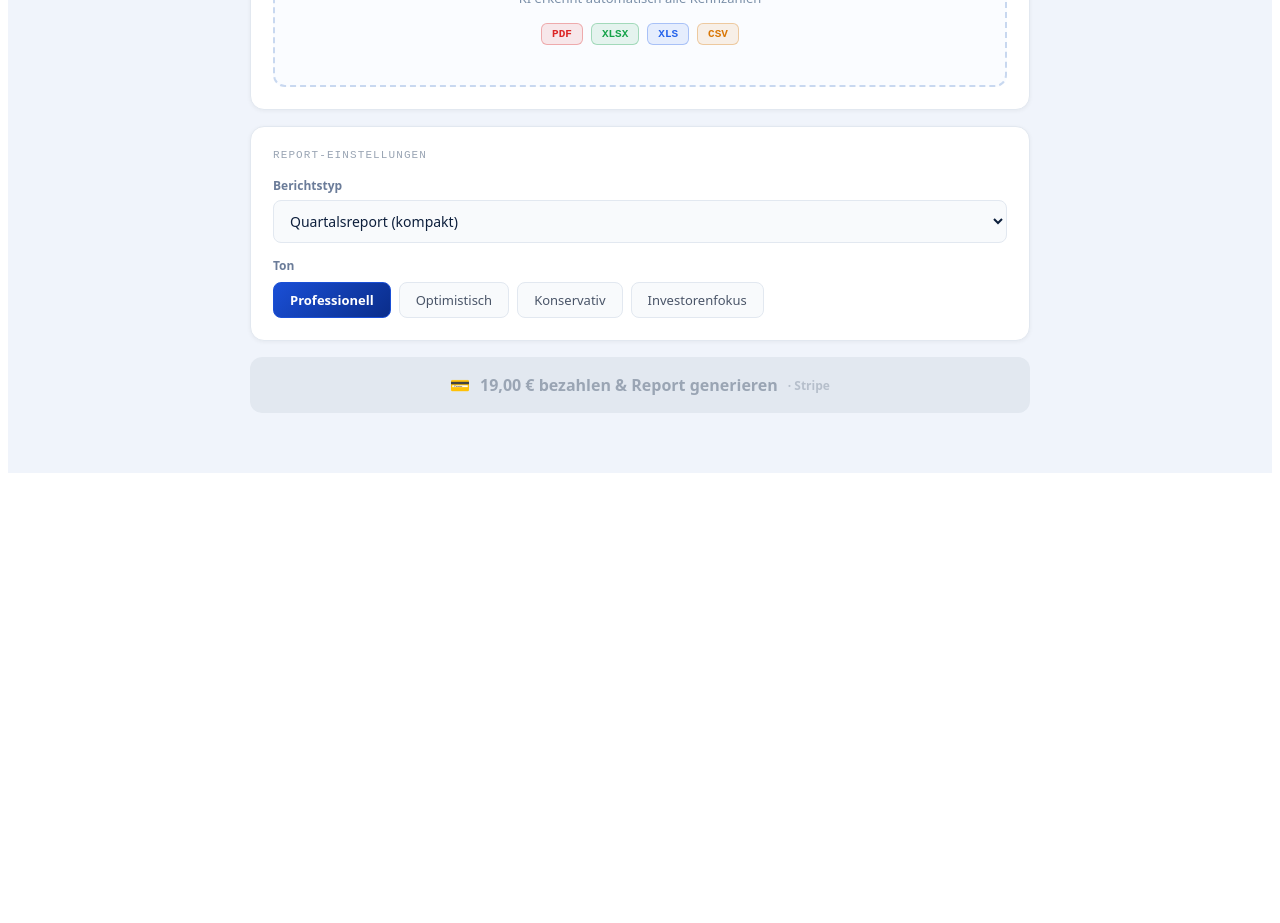
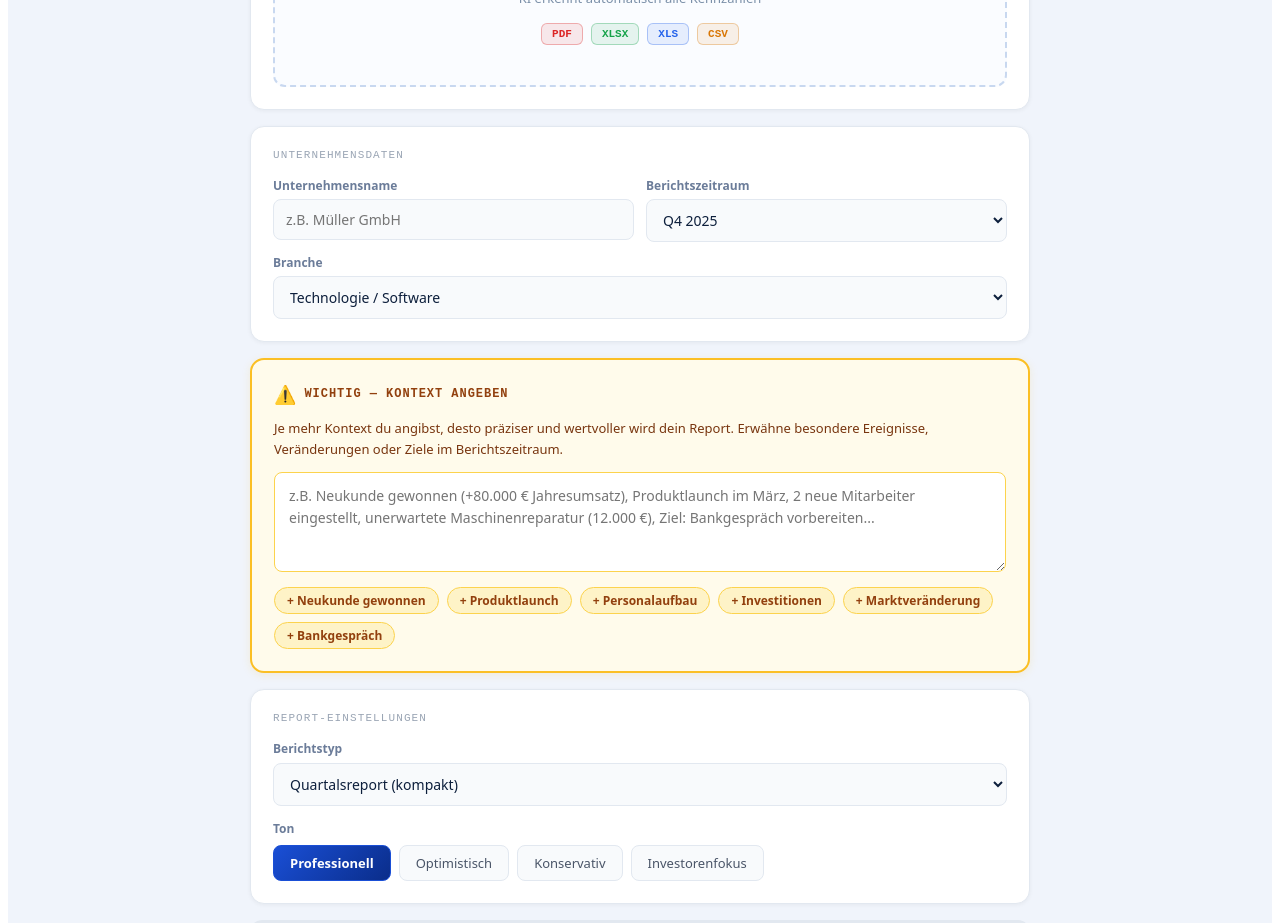
Before and after one commit to sergejnikoleisen-lab/bwa-generator, a React (Create React App) app: page / in a window 1280 px wide. Shown: the part 800-1723 px from the top of the page. Before the commit the page ends 1281 px from the top, so only its background shows below. Built offline with nearby package versions, Linux system fonts and the light colour scheme.

Commit message:
Update App.jsx

```diff
--- a/src/App.jsx
+++ b/src/App.jsx
@@ -8,7 +8,16 @@ const TONES = [
   { id: "investorenfokus", label: "Investorenfokus" },
 ];
 
-const PERIODS = ["Q1 2025","Q2 2025","Q3 2025","Q4 2025","Geschäftsjahr 2025","Geschäftsjahr 2024"];
+const PERIODS = [
+  "Q1 2026","Q2 2026","Q3 2026","Q4 2026",
+  "Januar 2026","Februar 2026","März 2026","April 2026","Mai 2026","Juni 2026",
+  "Juli 2026","August 2026","September 2026","Oktober 2026","November 2026","Dezember 2026",
+  "Geschäftsjahr 2026",
+  "Q1 2025","Q2 2025","Q3 2025","Q4 2025",
+  "Januar 2025","Februar 2025","März 2025","April 2025","Mai 2025","Juni 2025",
+  "Juli 2025","August 2025","September 2025","Oktober 2025","November 2025","Dezember 2025",
+  "Geschäftsjahr 2025","Geschäftsjahr 2024"
+];
 const INDUSTRIES = ["Technologie / Software","Handel / E-Commerce","Produktion / Industrie","Dienstleistungen","Immobilien","Gesundheit / Medizin","Gastronomie / Hotellerie","Bauwesen"];
 const REPORT_TYPES = ["Quartalsreport (kompakt)","Jahresabschluss (detailliert)","Investoren-Update","Management-Zusammenfassung","Bankgespräch Vorbereitung"];
 
@@ -316,6 +325,53 @@ export default function App() {
           </div>
         )}
 
+        {/* Unternehmensdaten für Upload Mode */}
+        {mode === "upload" && (
+          <div style={{ background: "#fff", border: "1.5px solid #e2e8f0", borderRadius: 14, padding: 22, marginBottom: 16, boxShadow: "0 1px 4px rgba(0,0,0,0.05)" }}>
+            <div style={{ fontSize: 11, fontFamily: "monospace", letterSpacing: "0.1em", textTransform: "uppercase", color: "#9aa5b4", marginBottom: 16 }}>Unternehmensdaten</div>
+            <div style={{ display: "grid", gridTemplateColumns: "1fr 1fr", gap: 12 }}>
+              <div style={{ display: "flex", flexDirection: "column", gap: 5 }}>
+                <label style={{ fontSize: 12, color: "#6b7c99", fontWeight: 600 }}>Unternehmensname</label>
+                <input style={inp} placeholder="z.B. Müller GmbH" value={form.company} onChange={e => set("company", e.target.value)} />
+              </div>
+              <div style={{ display: "flex", flexDirection: "column", gap: 5 }}>
+                <label style={{ fontSize: 12, color: "#6b7c99", fontWeight: 600 }}>Berichtszeitraum</label>
+                <select style={inp} value={form.period} onChange={e => set("period", e.target.value)}>
+                  {PERIODS.map(p => <option key={p}>{p}</option>)}
+                </select>
+              </div>
+              <div style={{ display: "flex", flexDirection: "column", gap: 5, gridColumn: "1/-1" }}>
+                <label style={{ fontSize: 12, color: "#6b7c99", fontWeight: 600 }}>Branche</label>
+                <select style={inp} value={form.industry} onChange={e => set("industry", e.target.value)}>
+                  {INDUSTRIES.map(i => <option key={i}>{i}</option>)}
+                </select>
+              </div>
+            </div>
+          </div>
+        )}
+
+        {/* Kontext für Upload Mode */}
+        {mode === "upload" && (
+          <div style={{ background: "#fffbeb", border: "2px solid #fbbf24", borderRadius: 14, padding: 22, marginBottom: 16, boxShadow: "0 2px 8px rgba(251,191,36,0.15)" }}>
+            <div style={{ display: "flex", alignItems: "center", gap: 8, marginBottom: 12 }}>
+              <span style={{ fontSize: 18 }}>⚠️</span>
+              <div style={{ fontSize: 12, fontFamily: "monospace", letterSpacing: "0.08em", textTransform: "uppercase", color: "#92400e", fontWeight: 700 }}>Wichtig — Kontext angeben</div>
+            </div>
+            <p style={{ fontSize: 13, color: "#78350f", lineHeight: 1.6, margin: "0 0 12px", fontFamily: "system-ui,sans-serif" }}>
+              Je mehr Kontext du angibst, desto präziser und wertvoller wird dein Report. Erwähne besondere Ereignisse, Veränderungen oder Ziele im Berichtszeitraum.
+            </p>
+            <textarea value={form.context} onChange={e => set("context", e.target.value)} placeholder="z.B. Neukunde gewonnen (+80.000 € Jahresumsatz), Produktlaunch im März, 2 neue Mitarbeiter eingestellt, unerwartete Maschinenreparatur (12.000 €), Ziel: Bankgespräch vorbereiten..." style={{ background: "#fff", border: "1.5px solid #fcd34d", borderRadius: 8, padding: "12px 14px", color: "#0d1f3c", fontSize: 14, outline: "none", width: "100%", fontFamily: "system-ui,sans-serif", minHeight: 100, resize: "vertical", lineHeight: 1.6, boxSizing: "border-box" }} />
+            <div style={{ display: "flex", gap: 8, marginTop: 10, flexWrap: "wrap" }}>
+              {["Neukunde gewonnen","Produktlaunch","Personalaufbau","Investitionen","Marktveränderung","Bankgespräch"].map(tag => (
+                <button key={tag} onClick={() => set("context", form.context ? form.context + ", " + tag : tag)}
+                  style={{ background: "#fef3c7", border: "1px solid #fcd34d", borderRadius: 100, padding: "4px 12px", fontSize: 12, color: "#92400e", cursor: "pointer", fontFamily: "system-ui,sans-serif", fontWeight: 600 }}>
+                  + {tag}
+                </button>
+              ))}
+            </div>
+          </div>
+        )}
+
         {/* Manual Mode */}
         {mode === "manual" && (
           <>
```
